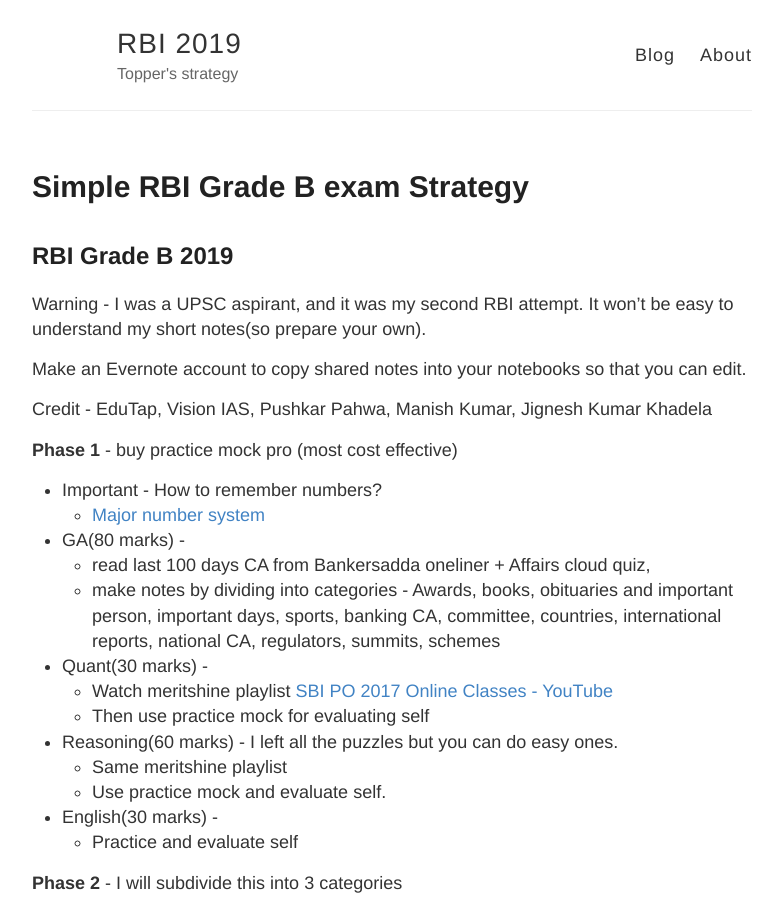
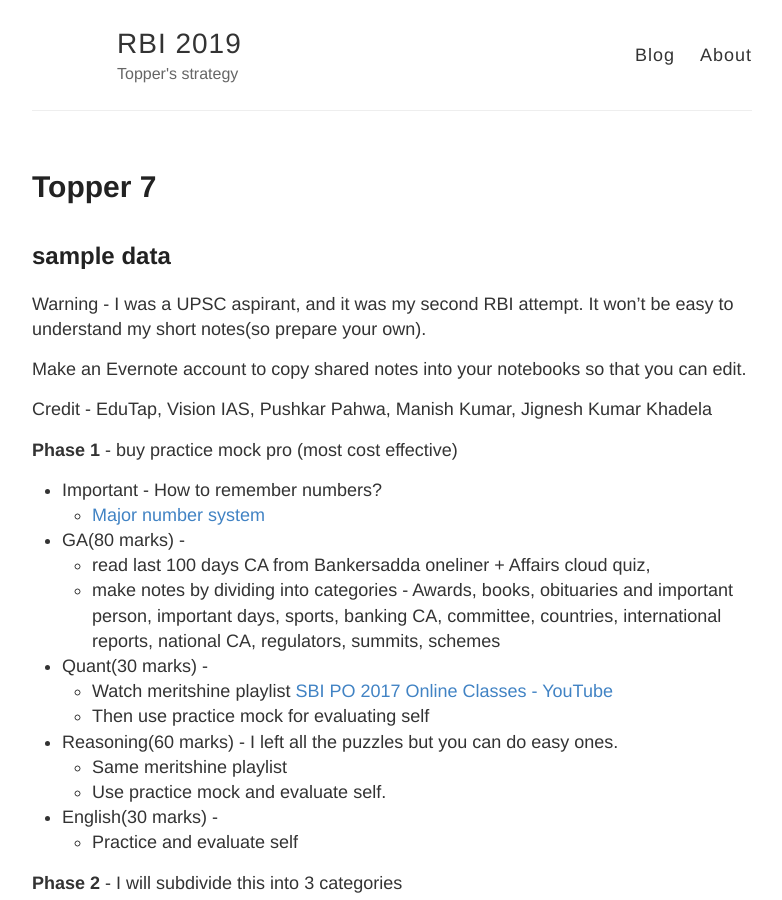
Before and after one commit to anilmodi2011/Blog, a Jekyll site: the page built from _posts/2020-10-26-hello6.md, in a window 1280 px wide and 900 px high. Shown: the whole window, without its empty margins (248-1030 px from the left). Built offline with Jekyll 4.4.1, drawn with Linux system fonts in a browser that asks for light colours.

Commit message:
Update 2020-10-26-hello6.md

```diff
--- a/_posts/2020-10-26-hello6.md
+++ b/_posts/2020-10-26-hello6.md
@@ -1,8 +1,8 @@
 ---
 layout: post
-title: Simple RBI Grade B exam Strategy
+title: Topper 7
 ---
-## RBI Grade B 2019
+## sample data
 
 Warning -  I was a UPSC aspirant, and it was my second RBI attempt. It won't be easy to understand my short notes(so prepare your own).
 
```
